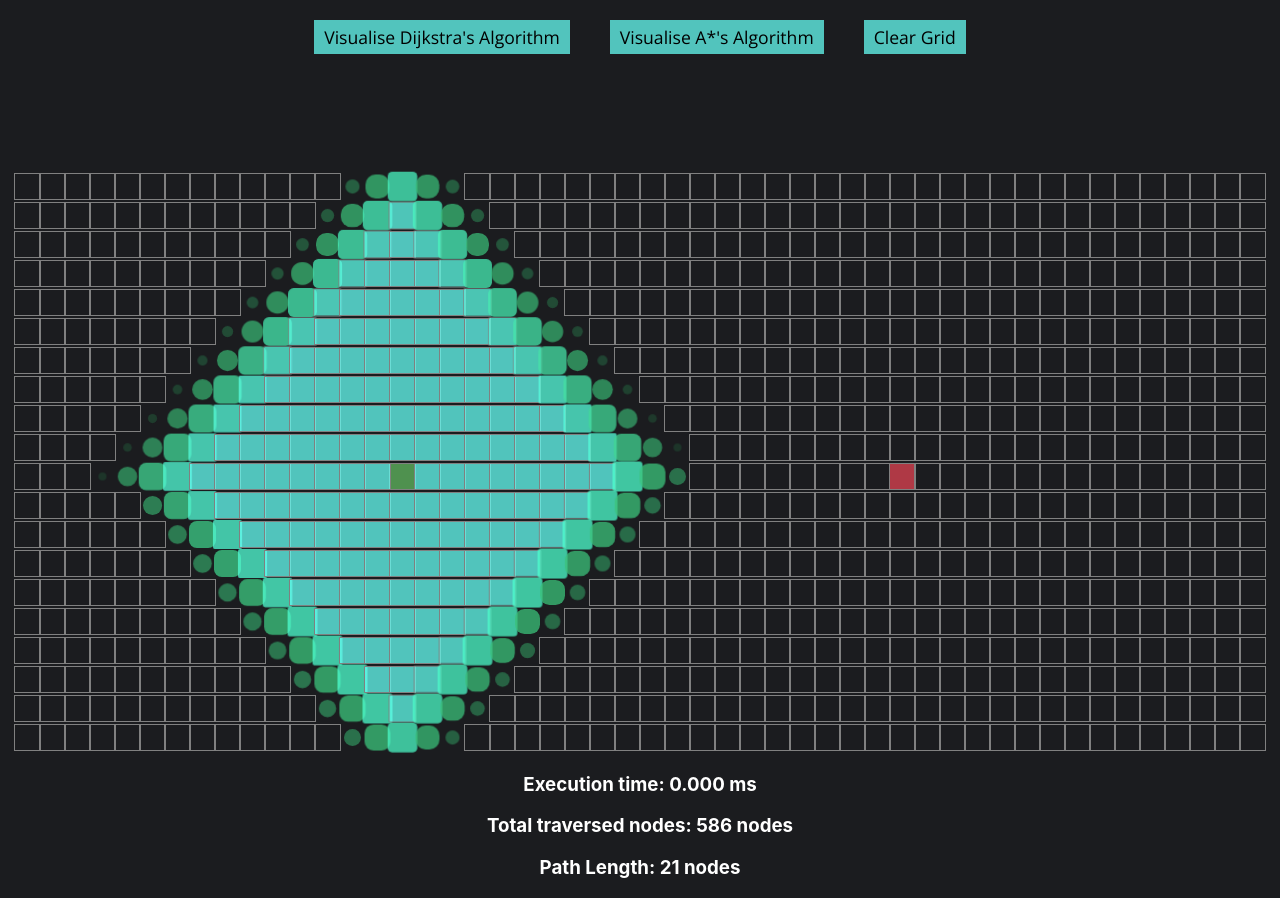
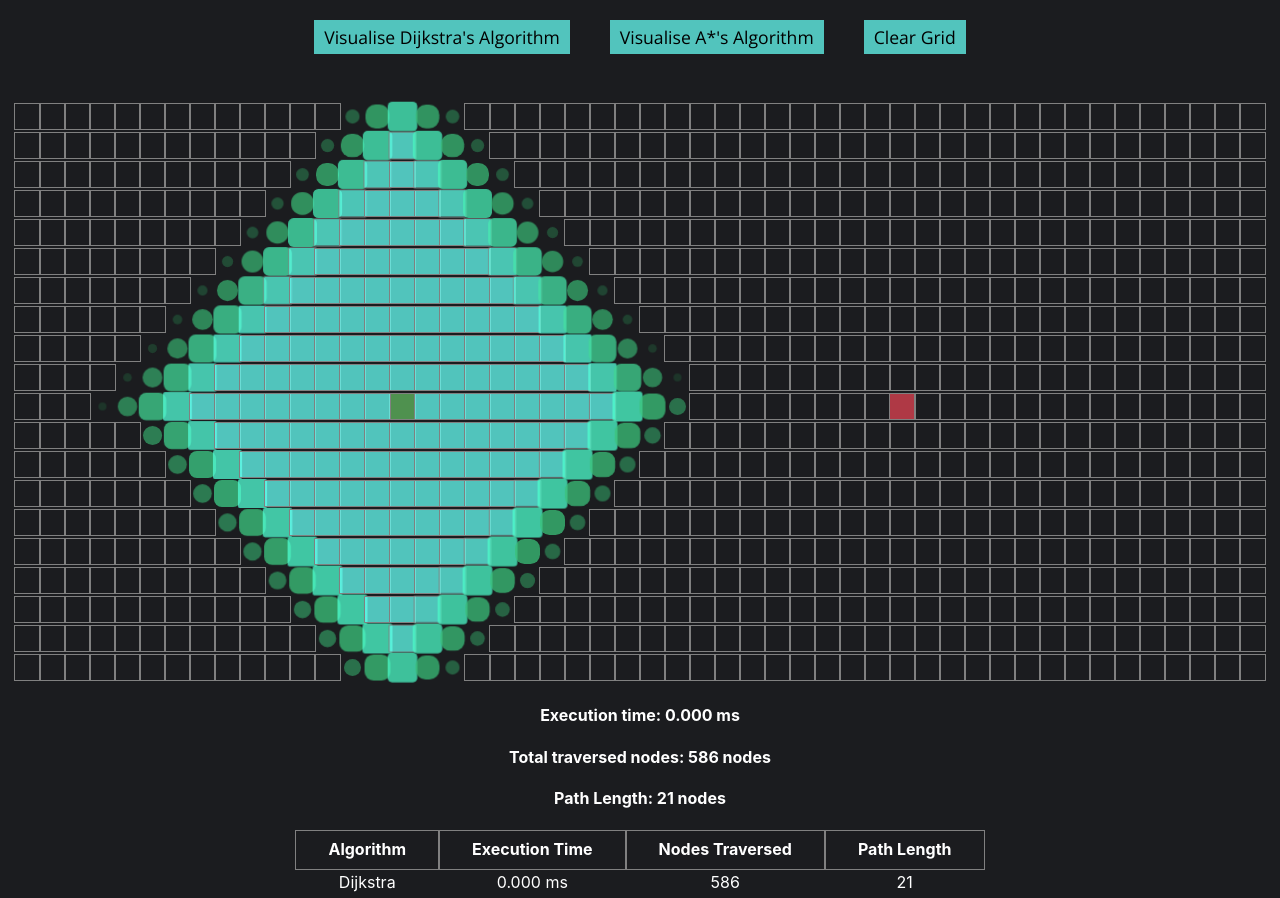
Before and after one commit to dekuu3/Pathfinding-Visualiser, a React (Create React App) app: page / in a window 1280 px wide. Both pictures are taken after a click on the button "Visualise Dijkstra's Algorithm". Built offline with nearby package versions, Linux system fonts and the light colour scheme.

Commit message:
Added table to display algorithm's statistics

```diff
--- a/package.json
+++ b/package.json
@@ -6,7 +6,9 @@
     "@testing-library/jest-dom": "^4.2.4",
     "@testing-library/react": "^9.5.0",
     "@testing-library/user-event": "^7.2.1",
+    "bootstrap": "^4.6.0",
     "react": "^16.14.0",
+    "react-bootstrap": "^1.5.0",
     "react-dom": "^16.14.0",
     "react-scripts": "3.4.3"
   },
--- a/src/PathfindingVisualiser/PathfindingVisualiser.css
+++ b/src/PathfindingVisualiser/PathfindingVisualiser.css
@@ -1,5 +1,5 @@
 .grid {
-  margin: 100px 0 0;
+  margin: 30px 0 0;
 }
 
 button {
@@ -17,3 +17,15 @@ a,
 button:hover {
   background-color: rgba(102, 192, 186, 0.75);
 }
+
+.algorithmDataTable {
+  padding: ;
+  display: flex;
+  align-items: center;
+  justify-content: center;
+}
+
+th {
+  padding: 8px 2em 10px 2em;
+  outline: 1px solid gray;
+}
--- a/src/PathfindingVisualiser/PathfindingVisualiser.jsx
+++ b/src/PathfindingVisualiser/PathfindingVisualiser.jsx
@@ -5,13 +5,14 @@ import {
 } from "../Algorithms/dijkstra";
 import { astar, getAstarNodesInShortestPathOrder } from "../Algorithms/astar";
 import Node from "./Node/Node";
-
 import "./PathfindingVisualiser.css";
+import Table from "react-bootstrap/Table";
 
 const START_NODE_ROW = 10;
 const START_NODE_COL = 15;
 const FINISH_NODE_ROW = 10;
 const FINISH_NODE_COL = 35;
+let tableData = [];
 
 export default class PathfindingVisualiser extends Component {
   constructor() {
@@ -92,7 +93,7 @@ export default class PathfindingVisualiser extends Component {
   }
 
   //Fills in the h3 labels with the correct stats
-  setAlgorithmStats(traversedNodes, pathLength) {
+  setAlgorithmStats = (traversedNodes, pathLength) => {
     document.getElementById(
       "traversedNodes"
     ).innerHTML = `${traversedNodes.length} nodes`;
@@ -104,7 +105,11 @@ export default class PathfindingVisualiser extends Component {
         "pathLength"
       ).innerHTML = `${pathLength.length} nodes`;
     }
-  }
+  };
+
+  calculateExecutionTime = (startTime, elapsedTime) => {
+    return (elapsedTime - startTime).toFixed(3);
+  };
 
   //Event handler for the "visualiseDijkstra" button which runs the Dijkstra algo
   visualiseDijkstra() {
@@ -115,15 +120,20 @@ export default class PathfindingVisualiser extends Component {
     let startTime = performance.now();
     let visitedNodesInOrder = dijkstra(grid, startNode, finishNode);
     let elapsedTime = performance.now();
-    document.getElementById("timer").innerHTML = `${(
-      elapsedTime - startTime
-    ).toFixed(3)} ms`;
+    let executionTime = this.calculateExecutionTime(startTime, elapsedTime);
+    document.getElementById("timer").innerHTML = `${executionTime} ms`;
     let nodesInShortestPathOrder = getDijkstraNodesInShortestPathOrder(
       finishNode
     );
     console.log(nodesInShortestPathOrder);
     this.animateAlgorithm(visitedNodesInOrder, nodesInShortestPathOrder);
     this.setAlgorithmStats(visitedNodesInOrder, nodesInShortestPathOrder);
+    this.setTableData(
+      "Dijkstra",
+      executionTime,
+      visitedNodesInOrder,
+      nodesInShortestPathOrder
+    );
   }
 
   //Event handler for the visualiseAstar" button which runs the A* algo
@@ -135,13 +145,18 @@ export default class PathfindingVisualiser extends Component {
     let startTime = performance.now();
     let visitedNodesInOrder = astar(grid, startNode, finishNode);
     let elapsedTime = performance.now();
-    document.getElementById("timer").innerHTML = `${(
-      elapsedTime - startTime
-    ).toFixed(3)} ms`;
+    let executionTime = this.calculateExecutionTime(startTime, elapsedTime);
+    document.getElementById("timer").innerHTML = `${executionTime} ms`;
     let nodesInShortestPathOrder = getAstarNodesInShortestPathOrder(finishNode);
     console.log(nodesInShortestPathOrder);
     this.animateAlgorithm(visitedNodesInOrder, nodesInShortestPathOrder);
     this.setAlgorithmStats(visitedNodesInOrder, nodesInShortestPathOrder);
+    this.setTableData(
+      "A*",
+      executionTime,
+      visitedNodesInOrder,
+      nodesInShortestPathOrder
+    );
   }
 
   animateAlgorithm(visitedNodesInOrder, nodesInShortestPathOrder) {
@@ -194,6 +209,36 @@ export default class PathfindingVisualiser extends Component {
     }
   }
 
+  setTableData = (algorithmName, executionTime, traversedNodes, pathLength) => {
+    let tempPathLength;
+    if (pathLength.length === 1) {
+      tempPathLength = "No Path Found";
+    } else {
+      tempPathLength = pathLength.length.toString();
+    }
+
+    tableData.push({
+      algorithm: algorithmName,
+      executionTime: `${executionTime} ms`,
+      totalNodes: traversedNodes.length.toString(),
+      pathLength: tempPathLength,
+    });
+
+    this.setState({ state: this.state });
+    console.log(tableData);
+  };
+
+  renderTableData = (tableData, index) => {
+    return (
+      <tr key={index}>
+        <td>{tableData.algorithm}</td>
+        <td>{tableData.executionTime}</td>
+        <td>{tableData.totalNodes}</td>
+        <td>{tableData.pathLength}</td>
+      </tr>
+    );
+  };
+
   render() {
     let { grid, mouseIsPressed } = this.state;
 
@@ -236,15 +281,28 @@ export default class PathfindingVisualiser extends Component {
             );
           })}
         </div>
-        <h3>
+        <h4>
           Execution time: <span id="timer">--</span>
-        </h3>
-        <h3>
+        </h4>
+        <h4>
           Total traversed nodes: <span id="traversedNodes">--</span>
-        </h3>
-        <h3>
+        </h4>
+        <h4>
           Path Length: <span id="pathLength">--</span>
-        </h3>
+        </h4>
+        <div className="algorithmDataTable">
+          <Table>
+            <thead>
+              <tr>
+                <th> Algorithm </th>
+                <th> Execution Time </th>
+                <th> Nodes Traversed </th>
+                <th> Path Length </th>
+              </tr>
+            </thead>
+            <tbody>{tableData.map(this.renderTableData)}</tbody>
+          </Table>
+        </div>
       </>
     );
   }
```
Also changed, not shown: 2 other files (tests, documents, lock files or other folders).
